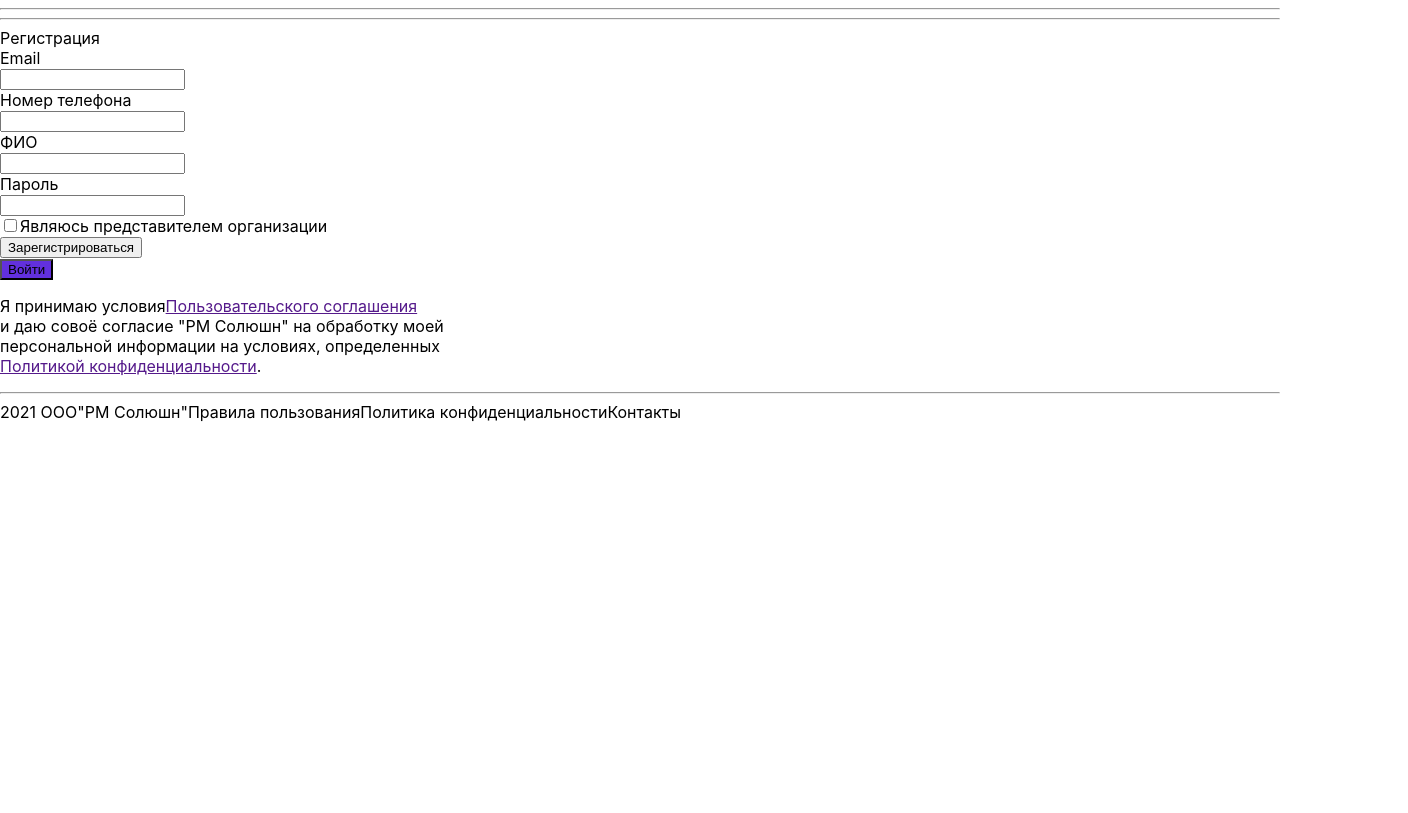
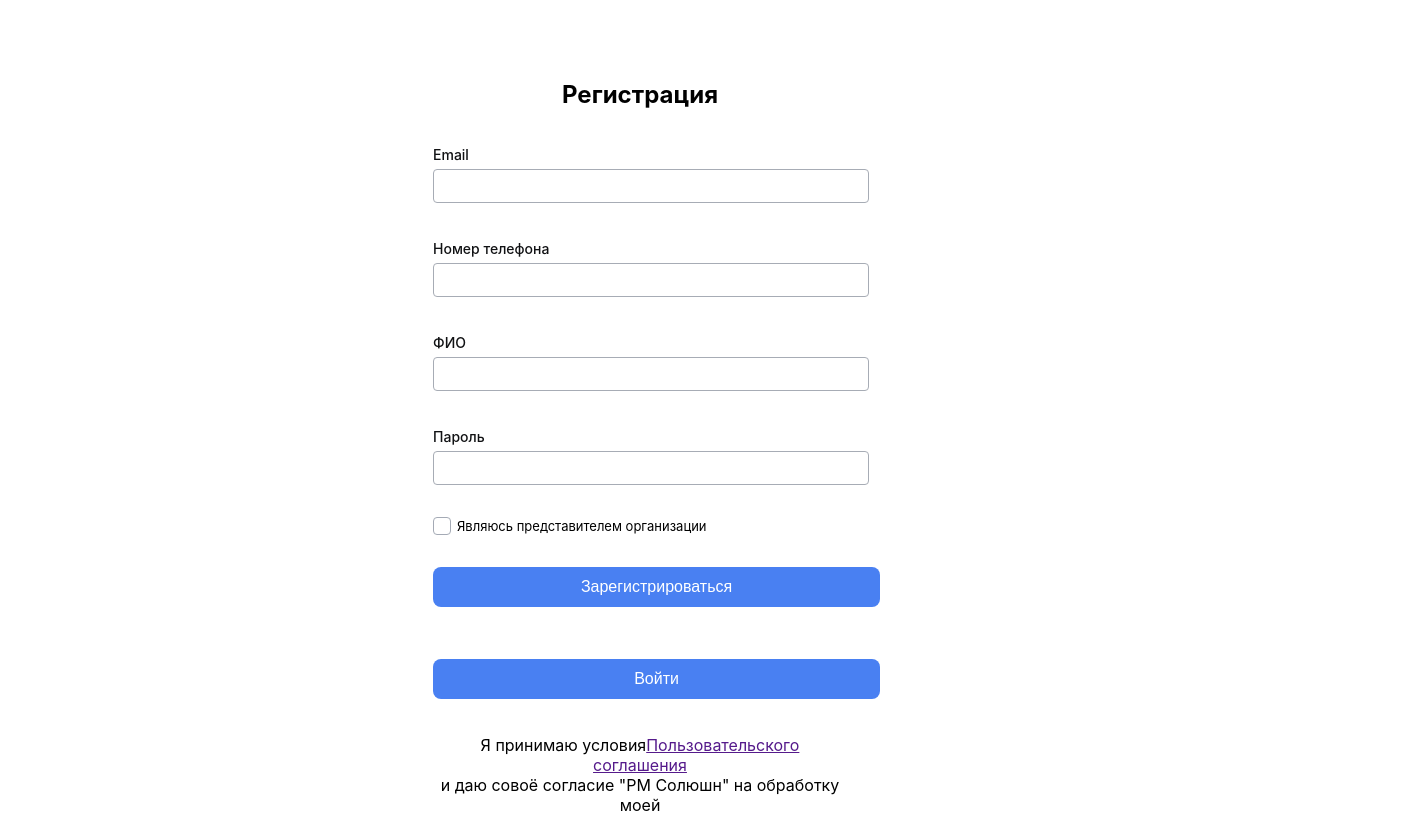
Before and after one commit to It-Shu/RMS, a React (Create React App) app: page /registration in a window 1280 px wide. Shown: the top 813 px of the page, 1408 px wide, since content can reach past the window. Built offline with nearby package versions, Linux system fonts and the light colour scheme.

Commit message:
css for Registration.module.css and some refactor for Enter

```diff
--- a/src/App.tsx
+++ b/src/App.tsx
@@ -1,5 +1,4 @@
 import React from 'react';
-import './App.css';
 import Enter from "./components/enter/Enter";
 import {Route} from "react-router-dom";
 import Registration from "./components/registration/Registration";
@@ -8,11 +7,17 @@ import OrganizationData from "./components/organizationData/OrganizationData";
 function App() {
 
     return (
-            <div>
-                <Route exact path={'/'} component={Enter}/>
-                <Route path={'/registration'} component={Registration}/>
-                <Route path={'/data'} component={OrganizationData}/>
-            </div>
+        <div>
+            <Route exact path={'/'} render={() =>
+                <Enter/>
+            }/>
+            <Route path={'/registration'} render={() =>
+                <Registration buttonTitle={'Зарегистрироваться'}/>
+            }/>
+            <Route path={'/data'} render={() =>
+                <OrganizationData/>
+            }/>
+        </div>
     );
 }
 
--- a/src/components/enter/Enter.module.css
+++ b/src/components/enter/Enter.module.css
@@ -8,7 +8,7 @@
 .form {
     display: block;
     margin-top: 5em;
-    width: 310px
+    width: 414px
 }
 
 .title {
@@ -105,7 +105,7 @@
 .otherEnters {
     display: inline-flex;
     margin-bottom: 60px;
-    justify-content: center;
+    transform: translate(25%, 40%);
 }
 
 .icons {
--- a/src/components/registration/Registration.module.css
+++ b/src/components/registration/Registration.module.css
@@ -1,3 +1,193 @@
-.active {
-    background-color: rgba(98,48,222,1);
+.body {
+    display: flex;
+    align-items: center;
+    justify-content: center;
 }
+
+.form {
+    display: block;
+    margin-top: 5em;
+    width: 414px
+}
+
+.title {
+    margin: 0 0 32px;
+    text-align: center;
+}
+
+.inputForm {
+    margin-bottom: 32px;
+    width: 100%;
+}
+
+.inputTitle {
+    display: flex;
+    justify-content: space-between;
+    align-items: center;
+    font-style: normal;
+    font-weight: 500;
+    font-size: 14px;
+    line-height: 28px;
+    color: #111214;
+}
+
+.inputDiv {
+    position: relative;
+}
+
+.input {
+    width: 100%;
+    height: 32px;
+    border-radius: 4px;
+    border: 1px solid #a7acb5;
+    font-style: normal;
+    font-weight: 400;
+    font-size: 14px;
+    line-height: 18px;
+    color: #111214;
+    padding: 0 10px;
+    transition: all .2s linear;
+    outline: none;
+}
+
+.input:focus {
+    border: 1px solid #1f63de;
+}
+
+/*.checkLabel {*/
+/*    margin-bottom: 50px;*/
+/*}*/
+
+/*.checkbox {*/
+/*    display: none;*/
+
+/*}*/
+
+.checkLabel {
+    font-size: 13px;
+    display: flex;
+    width: 100%;
+    align-items: center;
+    cursor: pointer;
+}
+
+.checkbox {
+    opacity: 0;
+    position: absolute;
+}
+
+.customCheckbox {
+    display: inline-block;
+    width: 16px;
+    height: 16px;
+    border: 1px solid #a4aab5;
+    border-radius: 4px;
+    position: relative;
+    margin-right: 6px;
+    background-color: #fff;
+
+}
+
+.customCheckbox::before {
+    content: '';
+    position: absolute;
+    top: 50%;
+    left: 50%;
+    transform: translate(-50%, -50%);
+    display: block;
+    width: 16px;
+    height: 16px;
+    background-color: #1f63de;
+    opacity: 0;
+    transition: .2s;
+}
+
+.checkbox:checked + .customCheckbox::before {
+    opacity: 1;
+}
+
+.checkboxText {
+}
+
+.buttonForm {
+    margin-top: 32px;
+}
+
+.button {
+    padding: 0;
+    border: none;
+    outline: none;
+    height: 40px;
+    width: 108%;
+    font-style: normal;
+    font-weight: 500;
+    font-size: 16px;
+    line-height: 28px;
+    text-align: center;
+    border-radius: 8px;
+    cursor: pointer;
+    color: #fff;
+    background-color: #4980f2;
+    transition: all .2s linear;
+    margin-bottom: 20px;
+}
+
+.button:disabled {
+    background-color: rgba(80, 77, 77, 0.82);
+    color: rgba(255, 255, 255, 0.68);
+}
+
+
+
+/*.customCheckbox:hover {*/
+/*    border-color: #4980f2;*/
+/*}*/
+
+/*.customCheckbox:checked {*/
+/*    background-image: url(/src/icons/checkbox-logo.png);*/
+/*    background-color: #4980f2;*/
+/*    background-repeat: no-repeat;*/
+/*    background-position: 50%;*/
+/*    border-color: #4980f2;*/
+/*}*/
+
+/*.customCheckbox {*/
+/*    display: inline-flex;*/
+/*    width: 16px;*/
+/*    height: 16px;*/
+/*    background-color: #fff;*/
+/*    border-radius: 4px;*/
+/*    border: 1px solid #a4aab5;*/
+/*    margin-right: 8px;*/
+/*    transition: all .2s ease-out;*/
+/*    transition-property: border-color,background-color;*/
+/*}*/
+
+.policyTitle {
+    text-align: center;
+}
+
+.footer {
+    display: flex;
+    align-items: center;
+    justify-content: center;
+    padding: 40px 64px;
+    width: 100%;
+    border-top: 2px solid #dbdbdb;
+    font-size: 14px;
+    color: #a4aab5;
+}
+
+.span {
+    margin-right: 10%;
+}
+
+.nav {
+    display: flex;
+    align-items: center;
+    justify-content: space-between;
+}
+
+.navFooter {
+    margin-right: 15px;
+}
--- a/src/components/registration/Registration.tsx
+++ b/src/components/registration/Registration.tsx
@@ -1,8 +1,10 @@
 import React from 'react';
 import {NavLink} from 'react-router-dom';
-import Rs from "./Registration.module.css";
+import styles from "./Registration.module.css";
 
-type RegistrationPropsType = {}
+type RegistrationPropsType = {
+    buttonTitle: string
+}
 
 const Registration = (props: RegistrationPropsType) => {
 
@@ -31,63 +33,90 @@ const Registration = (props: RegistrationPropsType) => {
 
 
     return (
-        <form>
+        <div>
+
+            <section className={styles.body}>
+                <form className={styles.form}>
                     {/*<input type="password" placeholder="Password" id="pwd" className="masked" name="password"/>*/}
                     {/*<button type="button" id="eye">*/}
                     {/*    <img src="https://cdn0.iconfinder.com/data/icons/feather/96/eye-16.png" alt="eye"/>*/}
                     {/* </button>*/}
 
-            <hr/>
-            <hr/>
-            <label>Регистрация</label>
-            <div>
-                <div><label>Email</label></div>
-                <div><input type="email"/></div>
+                    <h1 className={styles.title}>Регистрация</h1>
+
+                    <div className={styles.inputForm}>
+                        <div className={styles.inputTitle}>
+                            <label>Email</label>
                         </div>
-            <div>
-                <div><label>Номер телефона</label></div>
-                <div><input type="tel"/></div>
+                        <div className={styles.inputDiv}>
+                            <input className={styles.input} type="email"/>
                         </div>
-            <div>
-                <div><label>ФИО</label></div>
-                <div><input type="text"/></div>
                     </div>
-            <div>
-                <div><label>Пароль</label></div>
-                <div><input type="password"/></div>
+
+                    <div className={styles.inputForm}>
+                        <div className={styles.inputTitle}>
+                            <label>Номер телефона</label>
                         </div>
-            <div className='check'>
-                <input
-                    className='checkbox'
-                    type="checkbox"
-                /><label className='labelCheckbox'>Являюсь представителем организации</label>
+                        <div className={styles.inputDiv}>
+                            <input className={styles.input} type="tel"/>
                         </div>
-            <div>
-                <div>
+                    </div>
+
+                    <div className={styles.inputForm}>
+                        <div className={styles.inputTitle}>
+                            <label>ФИО</label>
+                        </div>
+                        <div className={styles.inputDiv}>
+                            <input className={styles.input} type="text"/>
+                        </div>
+                    </div>
+
+                    <div className={styles.inputForm}>
+                        <div className={styles.inputTitle}>
+                            <label>Пароль</label>
+                        </div>
+                        <div className={styles.inputDiv}>
+                            <input className={styles.input} type="password"/>
+                        </div>
+                    </div>
+
+                    {/*<div className={styles.check}>*/}
+                    <label className={styles.checkLabel}>
+                        <input className={styles.checkbox} type="checkbox"/>
+                        <span className={styles.customCheckbox}></span>
+                        <span className={styles.checkboxText}>Являюсь представителем организации</span>
+                    </label>
+                    {/*</div>*/}
+
+
+                    <div className={styles.buttonForm}>
                         <NavLink to={'/data'}>
-                        <button disabled={false}>Зарегистрироваться</button>
+                            <button className={styles.button} disabled={false}>{props.buttonTitle}</button>
                         </NavLink>
                     </div>
 
-                <div>
+                    <div className={styles.buttonForm}>
                         <NavLink to={'/'}>
-                        <button className={Rs.active}>Войти</button>
+                            <button className={styles.button}>Войти</button>
                         </NavLink>
                     </div>
-
-                <p>Я принимаю условия<a href="">Пользовательского соглашения</a><br/> и даю совоё согласие "РМ Солюшн"
+                    <div className={styles.policyTitle}>
+                        <p>Я принимаю условия<a href="">Пользовательского соглашения</a><br/> и даю совоё согласие "РМ
+                            Солюшн"
                             на обработку моей <br/> персональной информации на условиях, определенных <br/><a href="">Политикой
                                 конфиденциальности</a>.</p>
                     </div>
-            <hr/>
-            <footer>
-                <label>2021 OOO"РМ Солюшн"</label>
-                <label>Правила пользования</label>
-                <label>Политика конфиденциальности</label>
-                <label>Контакты</label>
+                </form>
+            </section>
+            <footer className={styles.footer}>
+                <span className={styles.span}>2021 OOO"РМ Солюшн"</span>
+                <nav className={styles.nav}>
+                    <div className={styles.navFooter}><a href="">Правила пользования</a></div>
+                    <div className={styles.navFooter}><a href="">Политика конфиденциальности</a></div>
+                    <div className={styles.navFooter}><a href="">Контакты</a></div>
+                </nav>
             </footer>
-
-        </form>
+        </div>
     );
 };
 
```
Lines whose indentation alone changed are shown as unchanged.
